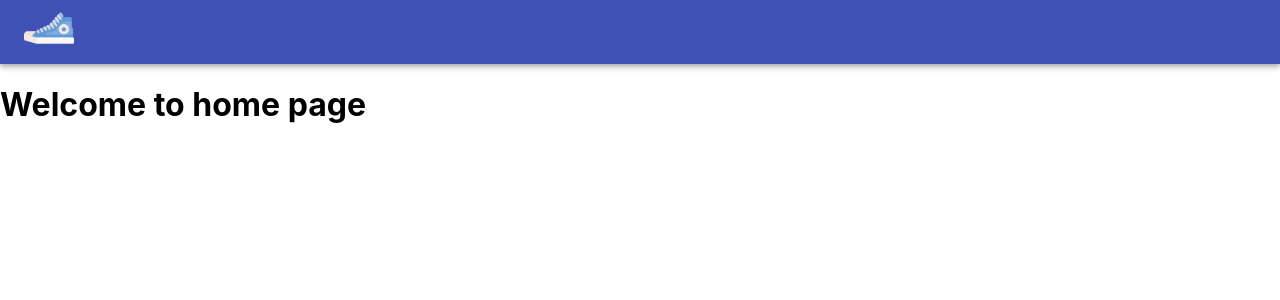
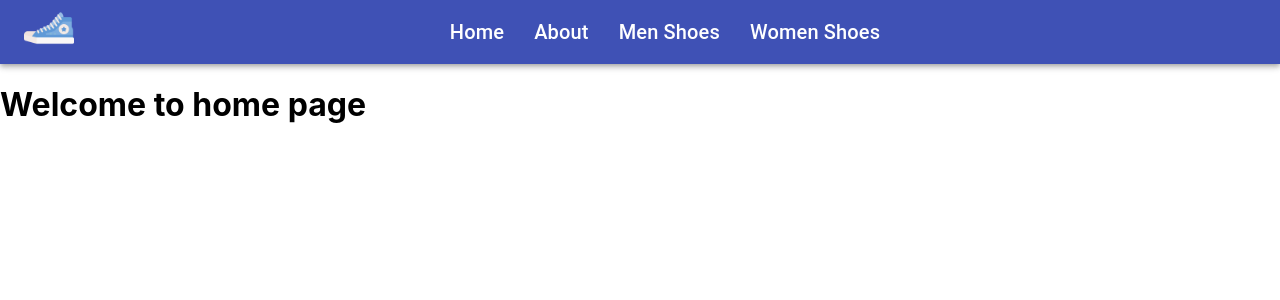
Before and after one commit to usamasadiqus/bootcamp-project-3, a React (Create React App) app: page / in a window 1280 px wide. Shown: the top 300 px of the page. Built offline with nearby package versions, Linux system fonts and the light colour scheme.

Commit message:
Navbar work with links

```diff
--- a/src/components/Navbar.js
+++ b/src/components/Navbar.js
@@ -1,6 +1,6 @@
 import React from "react";
 import { AppBar, makeStyles, Toolbar, Typography } from "@material-ui/core";
-import { Link } from "react-router-dom";
+import { NavLink } from "react-router-dom";
 import Logo from "./../images/logo.png";
 
 const useStyles = makeStyles((theme) => ({
@@ -9,6 +9,18 @@ const useStyles = makeStyles((theme) => ({
   },
   logoImg: {
     width: 50,
+  },
+  navLinks: {
+    margin: "0 auto",
+    display: "flex",
+    alignItems: "center",
+    justifyContent: "center",
+  },
+  linkItem: {
+    padding: "5px",
+    margin: "0 10px",
+    color: "#fff",
+    textDecoration: "none",
   },
 }));
 
@@ -19,10 +31,24 @@ export default function ButtonAppBar() {
     <div className={classes.root}>
       <AppBar position="static">
         <Toolbar>
-          <Typography variant="h6" className={classes.title}>
-            <Link to="/">
+          <Typography variant="h6">
+            <NavLink to="/">
               <img src={Logo} alt="Logo" className={classes.logoImg} />
-            </Link>
+            </NavLink>
+          </Typography>
+          <Typography variant="h6" className={classes.navLinks}>
+            <NavLink to="/" className={classes.linkItem}>
+              Home
+            </NavLink>
+            <NavLink to="/about" className={classes.linkItem}>
+              About
+            </NavLink>
+            <NavLink to="/menshoes" className={classes.linkItem}>
+              Men Shoes
+            </NavLink>
+            <NavLink to="/womenshoes" className={classes.linkItem}>
+              Women Shoes
+            </NavLink>
           </Typography>
         </Toolbar>
       </AppBar>
```
Also changed, not shown: 1 other file (tests, documents, lock files or other folders).
